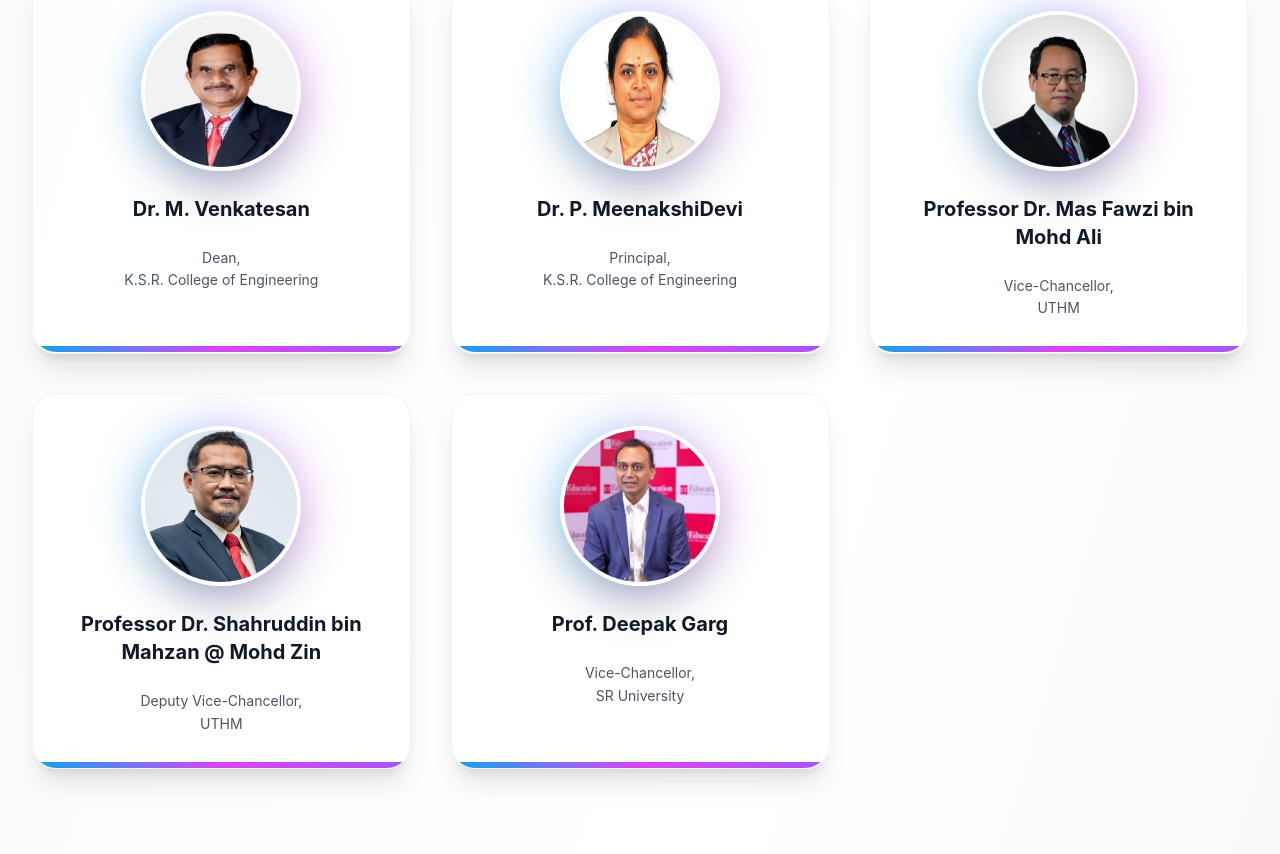
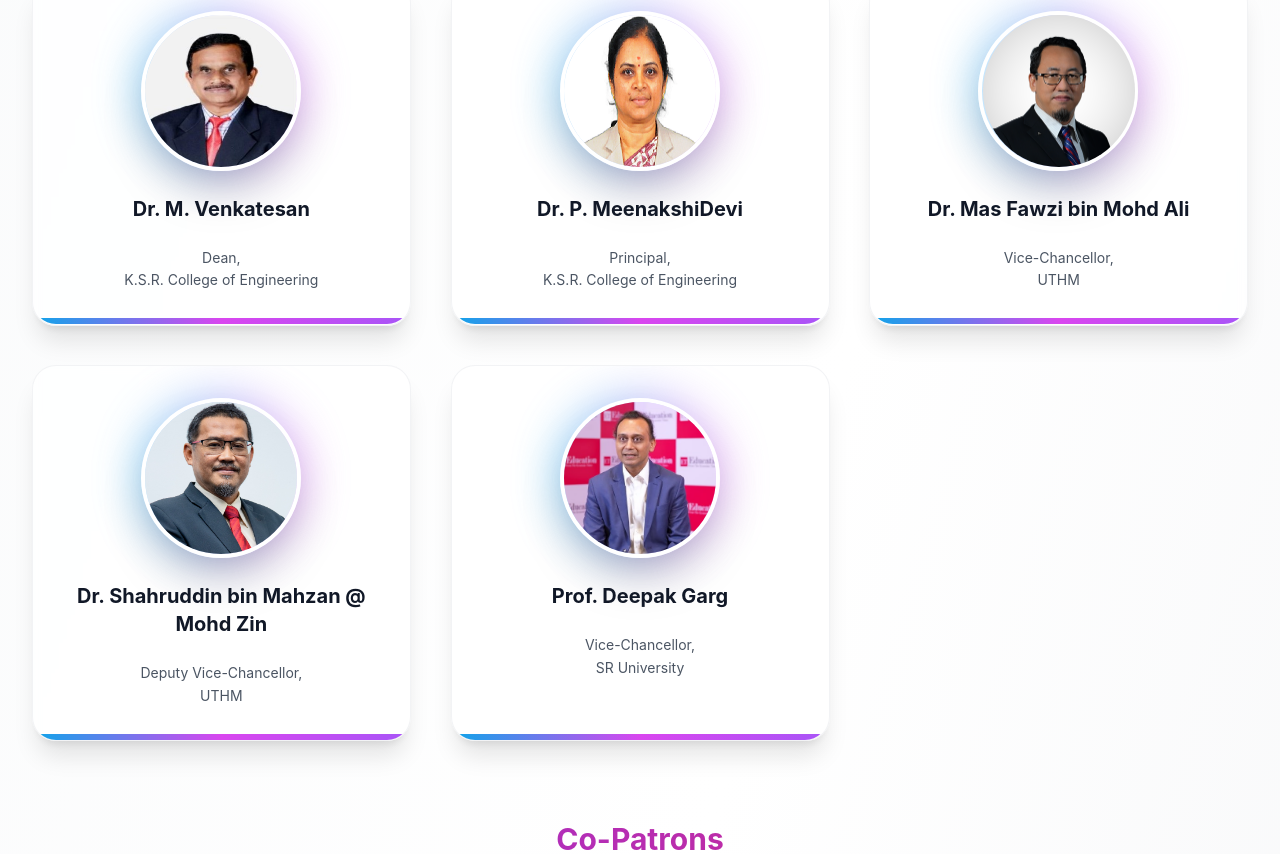
Before and after one commit to Jery0843/ic, a Next.js app: page /committee in a window 1280 px wide. Shown: the part 1118-1972 px from the top of the page. Built offline with nearby package versions, Linux system fonts and the light colour scheme.

Commit message:
Remove Professor and Prof. titles from specific committee members

```diff
--- a/app/committee/page.tsx
+++ b/app/committee/page.tsx
@@ -182,8 +182,8 @@
     patrons: [
       { name: 'Dr. M. Venkatesan', title: 'Dean,\nK.S.R. College of Engineering', image: '/images/committee/venkat.jpg' },
       { name: 'Dr. P. MeenakshiDevi', title: 'Principal,\nK.S.R. College of Engineering', image: '/images/committee/meena.png' },
-      { name: 'Professor Dr. Mas Fawzi bin Mohd Ali', title: 'Vice-Chancellor,\nUTHM', image: '/images/committee/fawzi.png' },
-      { name: 'Professor Dr. Shahruddin bin Mahzan @ Mohd Zin', title: 'Deputy Vice-Chancellor,\nUTHM', image: '/images/committee/sharudhin.jpg' },
+      { name: 'Dr. Mas Fawzi bin Mohd Ali', title: 'Vice-Chancellor,\nUTHM', image: '/images/committee/fawzi.png' },
+      { name: 'Dr. Shahruddin bin Mahzan @ Mohd Zin', title: 'Deputy Vice-Chancellor,\nUTHM', image: '/images/committee/sharudhin.jpg' },
       { name: 'Prof. Deepak Garg', title: 'Vice-Chancellor,\nSR University', image: '/images/committee/deepak.jpg' },
     ],
     coPatrons: [
```
